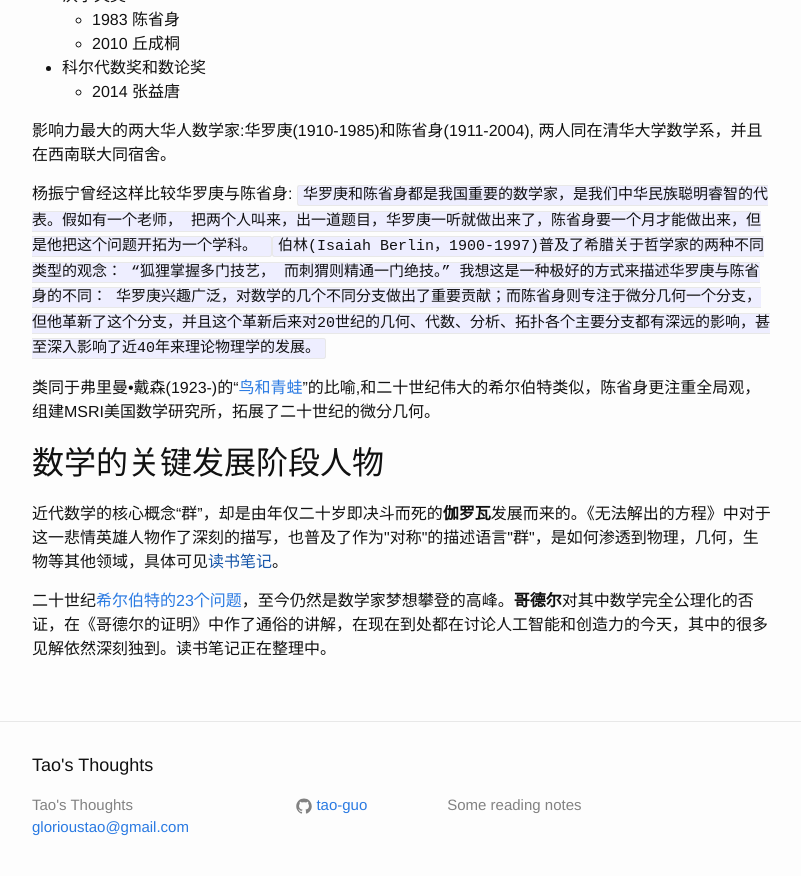
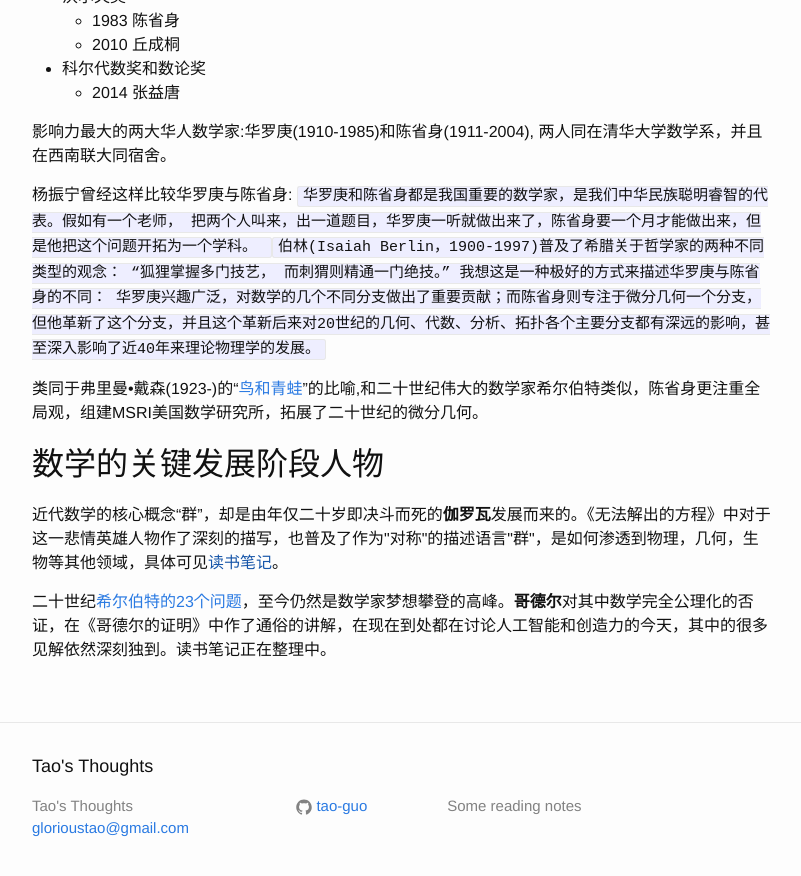
Before and after one commit to tao-guo/blog, a Jekyll site: the page docs/math/2017/07/09/what-is-math.html, which Jekyll copies as it is, in a window 1280 px wide and 900 px high, scrolled down 3243 px. Shown: the top 876 px of the window, without its empty margins (238-1039 px from the left). Built offline with Jekyll 4.4.1, drawn with Linux system fonts in a browser that asks for light colours; Markdown is read by kramdown in place of the engine named in the settings; formulas are drawn with MathJax 3; some of the changed text lies outside the part shown.

```diff
--- a/docs/math/2017/07/09/what-is-math.html
+++ b/docs/math/2017/07/09/what-is-math.html
@@ -102,8 +102,9 @@
 
 <p>高斯 (1777–1855):
 <code>
-  数学是科学的皇后(，数论是数学的皇后)。
-</code></p>
+  数学是科学的皇后。
+</code>
+\(^{(数论是数学的皇后)}\)</p>
 
 <p>希尔伯特 (1862-1943):
 <code>
@@ -227,7 +228,7 @@
   伯林(Isaiah Berlin，1900-1997)普及了希腊关于哲学家的两种不同类型的观念： “狐狸掌握多门技艺， 而刺猬则精通一门绝技。” 我想这是一种极好的方式来描述华罗庚与陈省身的不同： 华罗庚兴趣广泛，对数学的几个不同分支做出了重要贡献；而陈省身则专注于微分几何一个分支， 但他革新了这个分支，并且这个革新后来对20世纪的几何、代数、分析、拓扑各个主要分支都有深远的影响，甚至深入影响了近40年来理论物理学的发展。
 </code></p>
 
-<p>类同于弗里曼•戴森(1923-)的“<a href="http://news.sciencenet.cn/htmlnews/2011/8/251096-1.shtm">鸟和青蛙</a>”的比喻,和二十世纪伟大的希尔伯特类似，陈省身更注重全局观，组建MSRI美国数学研究所，拓展了二十世纪的微分几何。</p>
+<p>类同于弗里曼•戴森(1923-)的“<a href="http://news.sciencenet.cn/htmlnews/2011/8/251096-1.shtm">鸟和青蛙</a>”的比喻,和二十世纪伟大的数学家希尔伯特类似，陈省身更注重全局观，组建MSRI美国数学研究所，拓展了二十世纪的微分几何。</p>
 
 <h2>数学的关键发展阶段人物</h2>
 
```
Also changed, not shown: _posts/2017-07-09-what-is-math.md (+3 -2 lines), docs/feed.xml (+6 -5 lines).
